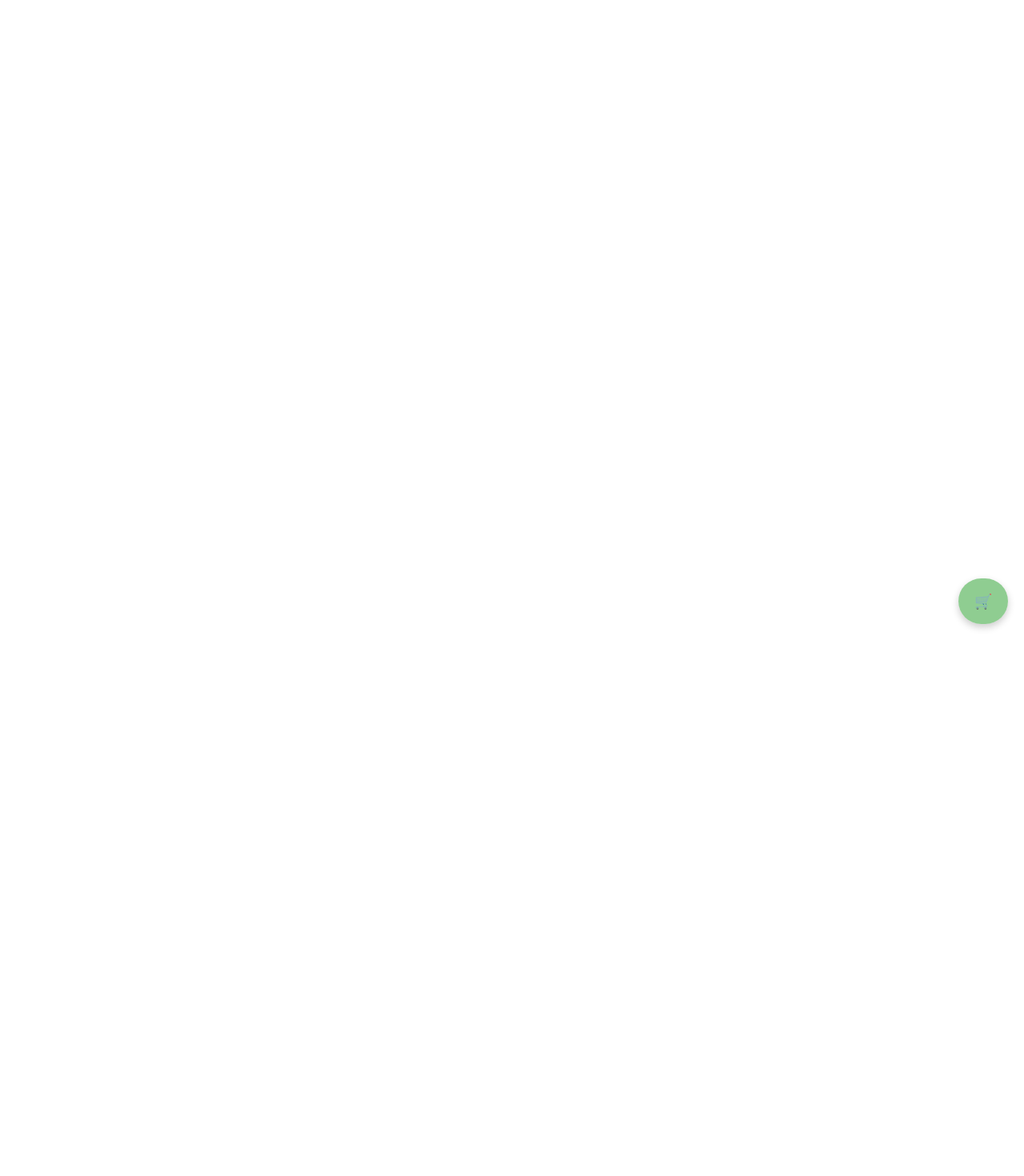
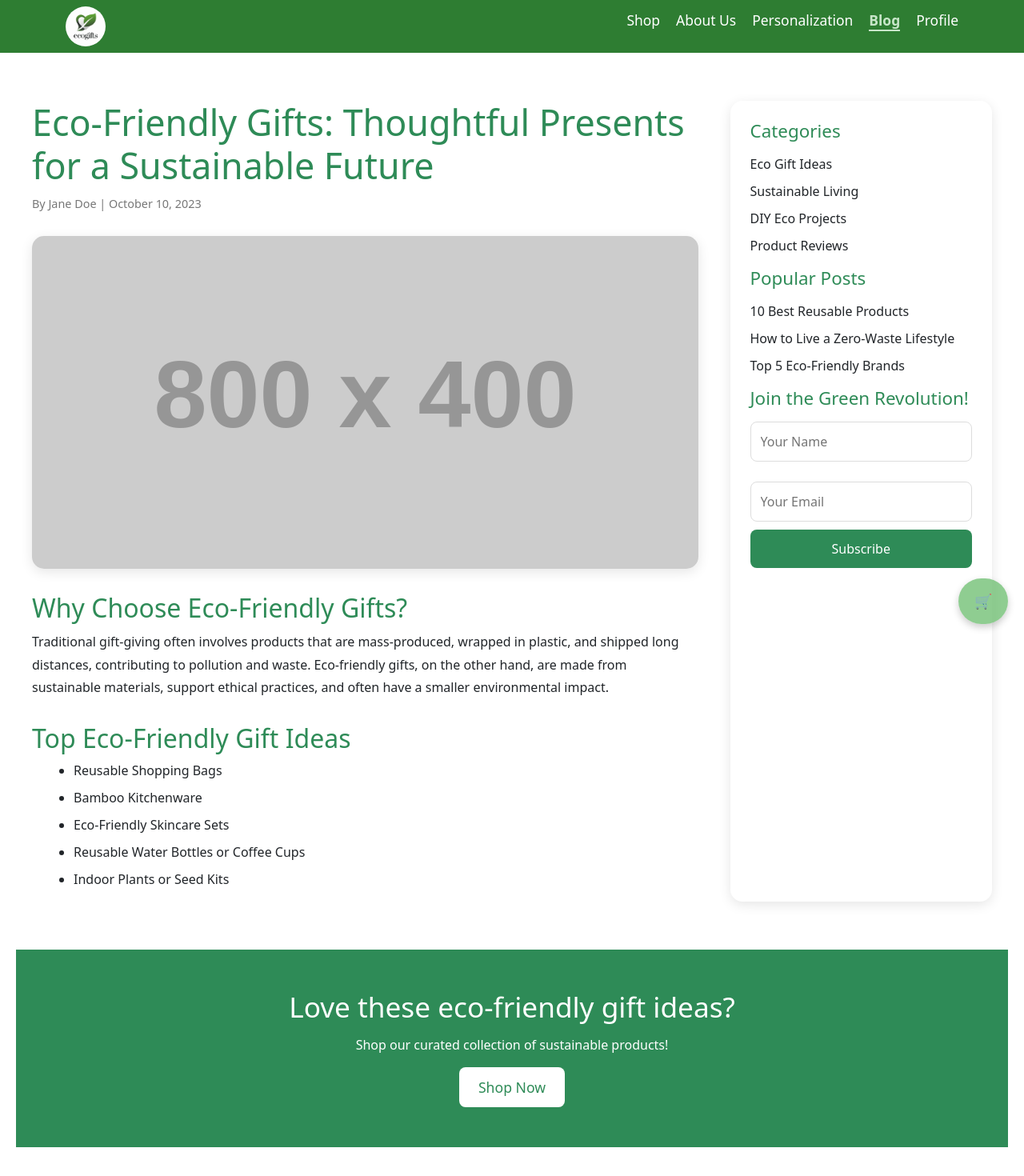
Before and after one commit to rathanpaki/eco, a React (Create React App) app: page /blog in a window 1280 px wide. Before the commit this address had no page. Shown: the top 1470 px of the page at 80% size. Before the commit the page ends 800 px from the top, so only its background shows below. Built offline with nearby package versions, Linux system fonts and the light colour scheme.

Commit message:
Add blog page and sidebar components; enhance home page with gradient text and call-to-action section

```diff
--- a/src/App.js
+++ b/src/App.js
@@ -16,6 +16,7 @@ import AdminDashboard from "./pages/adminDashboard";
 import Customization from "./pages/customization";
 import AboutUs from "./pages/AboutUs";
 import OrderDetailsModal from "./pages/orderDetailsModal";
+import BlogPage from "./pages/blogPage";
 import AOS from "aos";
 import "aos/dist/aos.css";
 
@@ -57,6 +58,7 @@ function App() {
           <Route path="/customize" element={<Customization />} />
           <Route path="/about" element={<AboutUs />} />
           <Route path="/order-details" element={<OrderDetailsModal />} />
+          <Route path="/blog" element={<BlogPage />} />
         </Routes>
       </div>
     </Router>
--- /dev/null
+++ b/src/components/blogContent.js
@@ -0,0 +1,39 @@
+import React from "react";
+
+const BlogContent = () => {
+  return (
+    <div className="blog-content">
+      <h1 data-aos="slide-left">Eco-Friendly Gifts: Thoughtful Presents for a Sustainable Future</h1>
+      <p className="author-date" data-aos="fade-up" data-aos-delay="200">
+        By Jane Doe | October 10, 2023
+      </p>
+      <img
+        src="https://via.placeholder.com/800x400"
+        alt="Eco-Friendly Gifts"
+        className="featured-image"
+        data-aos="zoom-in"
+        data-aos-delay="400"
+      />
+      <div className="content">
+        <h2 data-aos="slide-left" data-aos-delay="600">Why Choose Eco-Friendly Gifts?</h2>
+        <p data-aos="fade-up" data-aos-delay="800">
+          Traditional gift-giving often involves products that are mass-produced,
+          wrapped in plastic, and shipped long distances, contributing to pollution
+          and waste. Eco-friendly gifts, on the other hand, are made from sustainable
+          materials, support ethical practices, and often have a smaller environmental
+          impact.
+        </p>
+        <h2 data-aos="slide-left" data-aos-delay="1000">Top Eco-Friendly Gift Ideas</h2>
+        <ul data-aos="fade-up" data-aos-delay="1200">
+          <li>Reusable Shopping Bags</li>
+          <li>Bamboo Kitchenware</li>
+          <li>Eco-Friendly Skincare Sets</li>
+          <li>Reusable Water Bottles or Coffee Cups</li>
+          <li>Indoor Plants or Seed Kits</li>
+        </ul>
+      </div>
+    </div>
+  );
+};
+
+export default BlogContent;
--- /dev/null
+++ b/src/components/callToAction.js
@@ -0,0 +1,17 @@
+import React from "react";
+
+const CallToAction = () => {
+  const navigateToShop = () => {
+    window.location.href = "/shop";
+  };
+
+  return (
+    <div className="call-to-action" data-aos="fade-up" data-aos-delay="400">
+      <h2>Love these eco-friendly gift ideas?</h2>
+      <p>Shop our curated collection of sustainable products!</p>
+      <button onClick={navigateToShop}>Shop Now</button>
+    </div>
+  );
+};
+
+export default CallToAction;
--- /dev/null
+++ b/src/components/sidebar.js
@@ -0,0 +1,29 @@
+import React from "react";
+
+const Sidebar = () => {
+  return (
+    <div className="sidebar" data-aos="slide-right" data-aos-delay="200">
+      <h3>Categories</h3>
+      <ul>
+        <li>Eco Gift Ideas</li>
+        <li>Sustainable Living</li>
+        <li>DIY Eco Projects</li>
+        <li>Product Reviews</li>
+      </ul>
+      <h3>Popular Posts</h3>
+      <ul>
+        <li>10 Best Reusable Products</li>
+        <li>How to Live a Zero-Waste Lifestyle</li>
+        <li>Top 5 Eco-Friendly Brands</li>
+      </ul>
+      <h3>Join the Green Revolution!</h3>
+      <form>
+        <input type="text" placeholder="Your Name" />
+        <input type="email" placeholder="Your Email" />
+        <button type="submit">Subscribe</button>
+      </form>
+    </div>
+  );
+};
+
+export default Sidebar;
--- a/src/css/aboutus.css
+++ b/src/css/aboutus.css
@@ -76,6 +76,8 @@
   line-height: 1.8;
   margin-bottom: 20px;
   text-align: justify;
+  /* Remove background color */
+  background: none;
 }
 
 .about-us ul {
--- /dev/null
+++ b/src/css/blog.css
@@ -0,0 +1,225 @@
+body {
+    font-family: 'Poppins', sans-serif;
+    color: #333;
+    margin: 0;
+    padding: 0;
+    background-color: #f9f9f9;
+  }
+
+  .blog-page {
+    display: flex;
+    flex-direction: column;
+    align-items: center;
+    padding: 40px 20px;
+    background-color: #fff;
+  }
+
+  .main-content {
+    display: flex;
+    max-width: 1200px;
+    width: 100%;
+    gap: 40px;
+    margin-top: 20px;
+  }
+
+  .blog-content {
+    flex: 3;
+    animation: fadeIn 1s ease-in-out;
+  }
+
+  .blog-content h1 {
+    font-size: 2.8rem;
+    color: #2e8b57;
+    margin-bottom: 10px;
+    animation: slideInLeft 1s ease-in-out;
+  }
+
+  .author-date {
+    font-size: 0.9rem;
+    color: #777;
+    margin-bottom: 30px;
+    animation: fadeIn 1.5s ease-in-out;
+  }
+
+  .featured-image {
+    width: 100%;
+    height: auto;
+    border-radius: 15px;
+    box-shadow: 0 4px 15px rgba(0, 0, 0, 0.1);
+    animation: zoomIn 1s ease-in-out;
+  }
+
+  .content {
+    margin-top: 30px;
+  }
+
+  .content h2 {
+    font-size: 2rem;
+    color: #2e8b57;
+    margin-top: 30px;
+    animation: slideInLeft 1s ease-in-out;
+  }
+
+  .content p {
+    line-height: 1.8;
+    margin-bottom: 20px;
+    animation: fadeIn 2s ease-in-out;
+  }
+
+  .content ul {
+    list-style-type: disc;
+    margin-left: 20px;
+    animation: fadeIn 2s ease-in-out;
+  }
+
+  .content ul li {
+    margin-bottom: 10px;
+  }
+
+  .sidebar {
+    flex: 1;
+    background-color: #fff;
+    padding: 25px;
+    border-radius: 15px;
+    box-shadow: 0 4px 15px rgba(0, 0, 0, 0.1);
+    animation: slideInRight 1s ease-in-out;
+  }
+
+  .sidebar h3 {
+    font-size: 1.4rem;
+    color: #2e8b57;
+    margin-bottom: 15px;
+  }
+
+  .sidebar ul {
+    list-style-type: none;
+    padding: 0;
+  }
+
+  .sidebar ul li {
+    margin-bottom: 10px;
+    transition: transform 0.3s ease;
+  }
+
+  .sidebar ul li:hover {
+    transform: translateX(10px);
+  }
+
+  .sidebar form {
+    display: flex;
+    flex-direction: column;
+    gap: 10px;
+  }
+
+  .sidebar input {
+    padding: 12px;
+    border: 1px solid #ddd;
+    border-radius: 8px;
+    font-size: 1rem;
+    transition: border-color 0.3s ease;
+  }
+
+  .sidebar input:focus {
+    border-color: #2e8b57;
+    outline: none;
+  }
+
+  .sidebar button {
+    padding: 12px;
+    background-color: #2e8b57;
+    color: #fff;
+    border: none;
+    border-radius: 8px;
+    cursor: pointer;
+    font-size: 1rem;
+    transition: background-color 0.3s ease;
+  }
+
+  .sidebar button:hover {
+    background-color: #3cb371;
+  }
+
+  .call-to-action {
+    text-align: center;
+    margin-top: 60px;
+    padding: 50px 20px;
+    background-color: #2e8b57;
+    color: #fff;
+    width: 100%;
+    animation: fadeInUp 1.5s ease-in-out;
+  }
+
+  .call-to-action h2 {
+    font-size: 2.2rem;
+    margin-bottom: 15px;
+  }
+
+  .call-to-action button {
+    padding: 12px 24px;
+    background-color: #fff;
+    color: #2e8b57;
+    border: none;
+    border-radius: 8px;
+    cursor: pointer;
+    font-size: 1.1rem;
+    transition: transform 0.3s ease, background-color 0.3s ease;
+  }
+
+  .call-to-action button:hover {
+    transform: scale(1.05);
+    background-color: #f0f0f0;
+  }
+
+  /* Animations */
+  @keyframes fadeIn {
+    from {
+      opacity: 0;
+    }
+    to {
+      opacity: 1;
+    }
+  }
+
+  @keyframes slideInLeft {
+    from {
+      transform: translateX(-50px);
+      opacity: 0;
+    }
+    to {
+      transform: translateX(0);
+      opacity: 1;
+    }
+  }
+
+  @keyframes slideInRight {
+    from {
+      transform: translateX(50px);
+      opacity: 0;
+    }
+    to {
+      transform: translateX(0);
+      opacity: 1;
+    }
+  }
+
+  @keyframes zoomIn {
+    from {
+      transform: scale(0.9);
+      opacity: 0;
+    }
+    to {
+      transform: scale(1);
+      opacity: 1;
+    }
+  }
+
+  @keyframes fadeInUp {
+    from {
+      transform: translateY(50px);
+      opacity: 0;
+    }
+    to {
+      transform: translateY(0);
+      opacity: 1;
+    }
+  }
--- a/src/css/customization.css
+++ b/src/css/customization.css
@@ -26,6 +26,8 @@ h1 {
   gap: 15px;
   justify-content: center;
   margin-bottom: 30px;
+  flex: 1;
+  max-width: 300px;
 }
 
 .customization-tools-eco input[type="text"],
@@ -53,7 +55,7 @@ h1 {
   cursor: pointer;
 }
 
-.customization-tools-eco input[type="file"]:hover {
+customization-tools-eco input[type="file"]:hover {
   background-color: #16703bbe;
 }
 
@@ -65,6 +67,13 @@ h1 {
   box-shadow: 0 4px 10px rgba(0, 0, 0, 0.1);
   margin-bottom: 30px;
   cursor: crosshair;
+}
+
+.customization-canvas-container-eco {
+  flex: 2;
+  display: flex;
+  flex-direction: column;
+  align-items: center;
 }
 
 /* Price Display */
@@ -130,11 +139,19 @@ customization-tools-eco input[type="number"]:focus {
   font-weight: bold;
 }
 
+.customization-content-eco {
+  display: flex;
+  justify-content: space-between;
+  align-items: flex-start;
+  gap: 20px;
+}
+
 /* Responsive Design */
 @media (max-width: 768px) {
   .customization-tools-eco {
     flex-direction: column;
     align-items: center;
+    max-width: 100%;
   }
 
   .customization-tools-eco input[type="text"],
@@ -148,6 +165,15 @@ customization-tools-eco input[type="number"]:focus {
   .customization-canvas-eco {
     width: 100%;
     height: auto;
+  }
+
+  .customization-content-eco {
+    flex-direction: column;
+    align-items: center;
+  }
+
+  .customization-canvas-container-eco {
+    width: 100%;
   }
 }
 
--- a/src/css/home.css
+++ b/src/css/home.css
@@ -64,6 +64,7 @@ h2 {
 }
 .hero .btn:hover {
   background-color: #388e3c;
+  color: #ffffff;
   transform: translateY(-3px);
 }
 
@@ -231,6 +232,27 @@ h2 {
   transform: translateX(0);
 }
 
+/* Gradient Text Animation */
+@keyframes gradient {
+  0% {
+    background-position: 0% 50%;
+  }
+  50% {
+    background-position: 100% 50%;
+  }
+  100% {
+    background-position: 0% 50%;
+  }
+}
+
+.gradient-text {
+  background: linear-gradient(270deg, #4caf50, #388e3c, #2e7d32);
+  background-size: 600% 600%;
+  -webkit-background-clip: text;
+  -webkit-text-fill-color: transparent;
+  animation: gradient 5s ease infinite;
+}
+
 @media (max-width: 1024px) {
   .hero {
     height: 70vh;
--- a/src/pages/Home.js
+++ b/src/pages/Home.js
@@ -39,7 +39,9 @@ const Home = () => {
       <div className="snowfall"></div>
       <Navbar />
       <header className="hero">
-        <h1 className="fade-in">Make Your Wedding Green & Personal!</h1>
+        <h1 className="fade-in gradient-text">
+          Make Your Wedding Green & Personal!
+        </h1>
         <p className="fade-in">
           Personalized & Eco-friendly gifts for your special occasions.
         </p>
--- /dev/null
+++ b/src/pages/blogPage.js
@@ -0,0 +1,23 @@
+import React from "react";
+import BlogContent from "../components/blogContent";
+import Sidebar from "../components/sidebar";
+import CallToAction from "../components/callToAction";
+import "../css/blog.css";
+import Navbar from "../components/Navbar";
+
+const BlogPage = () => {
+  return (
+    <>
+    <Navbar />
+    <div className="blog-page">
+      <div className="main-content">
+        <BlogContent />
+        <Sidebar />
+      </div>
+      <CallToAction />
+    </div>
+    </>
+  );
+};
+
+export default BlogPage;
```
Also changed, not shown: src/pages/customization.js (+23 -12 lines), src/img/eco-friendly-gifts.jpg (added).
